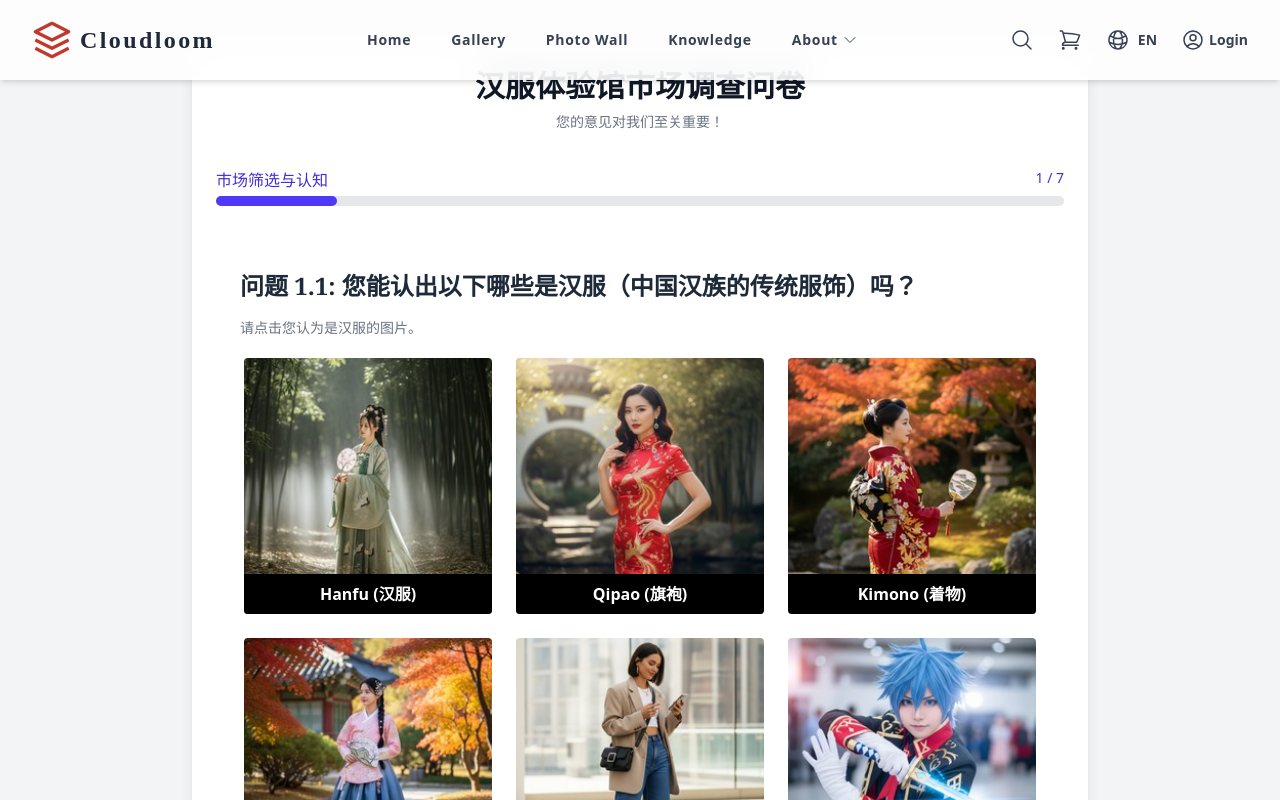
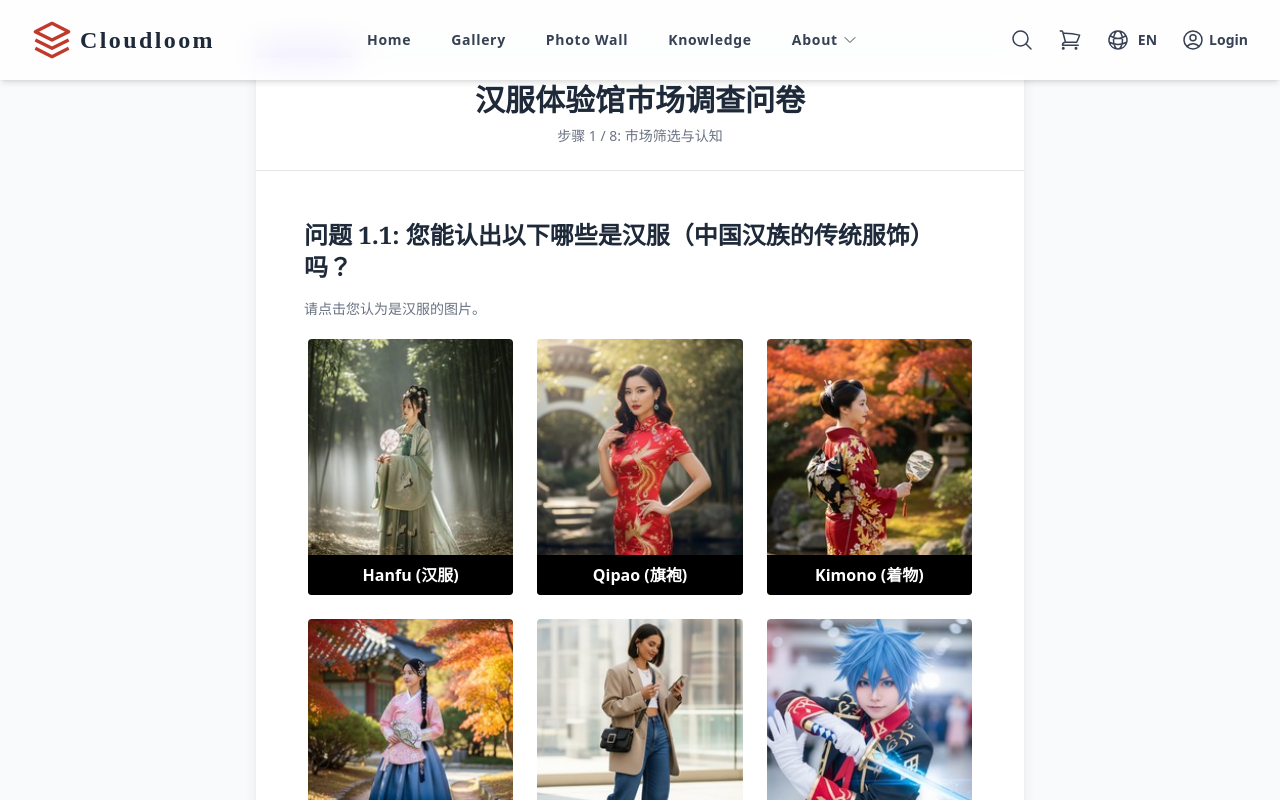
Before and after one commit to yzy-song/Cloudloom, a Vue app: page /survey-page in a window 1280 px wide. Shown: the top 800 px of the page. Built offline with nearby package versions, Linux system fonts and the light colour scheme.

Commit message:
提交之后可以重新开始做问卷

```diff
--- a/src/views/SurveyView.vue
+++ b/src/views/SurveyView.vue
@@ -1,6 +1,6 @@
 <script setup lang="ts">
-import { ref, computed, reactive } from 'vue'
-import { useRouter } from 'vue-router'
+import { ref, computed } from 'vue'
+import Contact from './surveySteps/Contact.vue' // 1. 引入新组件
 import Education from './surveySteps/Education.vue'
 import Feedback from './surveySteps/Feedback.vue'
 import Payment from './surveySteps/Payment.vue'
@@ -8,26 +8,16 @@ import Personal from './surveySteps/Personal.vue'
 import Preferences from './surveySteps/Preferences.vue'
 import Recognition from './surveySteps/Recognition.vue'
 import Service from './surveySteps/Service.vue'
+import BaseLoading from '@/components/ui/BaseLoading.vue'
 import { useApi } from '@/composables/useApi'
 
-const router = useRouter()
-const api = useApi()
-const isSubmitting = ref(false)
-const submissionError = ref<string | null>(null) // Add explicit type annotation
+const surveyApi = useApi()
+const currentStep = ref(0)
+const isLoading = ref(false)
+const submissionSuccess = ref(false)
+const submissionError = ref(null)
 
-const currentStep = ref(0)
-const steps = [
-  { id: 'recognition', title: '市场筛选与认知', component: Recognition },
-  { id: 'education', title: '文化兴趣与动机', component: Education },
-  { id: 'service', title: '产品与服务偏好', component: Service },
-  { id: 'preferences', title: '风格与时长偏好', component: Preferences },
-  { id: 'payment', title: '价格与价值感知', component: Payment },
-  { id: 'personal', title: '用户画像与营销', component: Personal },
-  { id: 'feedback', title: '您的宝贵意见', component: Feedback },
-]
-
-// surveyData 保持不变
-const surveyData = reactive({
+const initialSurveyData = {
   recognizedItems: [],
   residence: '',
   channel: '',
@@ -47,91 +37,109 @@ const surveyData = reactive({
   },
   sharingLikelihood: null,
   feedback: '',
-})
+  // 新增联系信息字段
+  name: '',
+  email: '',
+  phone: '',
+}
+
+// 2. 在数据结构中添加 contact 字段
+const surveyData = ref({ ...initialSurveyData })
+
+// 3. 将新组件添加到步骤列表中
+const steps = [
+  { title: '市场筛选与认知', component: Recognition },
+  { title: '文化兴趣与动机', component: Education },
+  { title: '产品与服务偏好 (1/2)', component: Service },
+  { title: '产品与服务偏好 (2/2)', component: Preferences },
+  { title: '价格与价值感知', component: Payment },
+  { title: '关于您', component: Personal },
+  { title: '留下联系方式 (选填)', component: Contact }, // 新增的步骤
+  { title: '您的宝贵意见', component: Feedback },
+]
 
 const totalSteps = steps.length
+const progress = computed(() => ((currentStep.value + 1) / totalSteps) * 100)
 
-const progress = computed(() => {
-  return ((currentStep.value + 1) / totalSteps) * 100
-})
-
-function nextStep() {
+const nextStep = () => {
   if (currentStep.value < totalSteps - 1) currentStep.value++
 }
 
-function prevStep() {
+const prevStep = () => {
   if (currentStep.value > 0) currentStep.value--
 }
 
 async function submitSurvey() {
-  isSubmitting.value = true
+  isLoading.value = true
   submissionError.value = null
   try {
-    const response = await api.post('/survey/responses', { answers: surveyData })
-    if (response) router.push({ name: 'home', query: { survey_completed: 'true' } })
+    const response = await surveyApi.post('/survey/responses', surveyData.value)
+    if (response) submissionSuccess.value = true
+    else throw new Error('Submission failed with no specific error code.')
   } catch (error) {
-    console.error('Failed to submit survey:', error)
-    submissionError.value = '提交失败，请稍后重试。'
+    submissionError.value =
+      (error as any).response?.data?.message ||
+      (error as any).message ||
+      'An unknown error occurred.'
+    console.error('Survey submission error:', error)
   } finally {
-    isSubmitting.value = false
+    isLoading.value = false
   }
+}
+
+function restartSurvey() {
+  submissionSuccess.value = false
+  submissionError.value = null
+  currentStep.value = 0
+  surveyData.value = { ...initialSurveyData }
 }
 </script>
 
 <template>
-  <div class="bg-gray-100 dark:bg-gray-900 min-h-screen">
-    <div class="container mx-auto px-4 py-8 md:py-12">
+  <div class="bg-gray-50 dark:bg-gray-900 min-h-screen py-8 md:py-12">
+    <div class="container mx-auto px-4">
       <div
-        class="max-w-4xl mx-auto bg-white dark:bg-gray-800 rounded-2xl shadow-lg overflow-hidden"
+        v-if="!submissionSuccess"
+        class="max-w-3xl mx-auto bg-white dark:bg-gray-800 rounded-lg shadow-lg overflow-hidden"
       >
-        <div class="px-4 py-5 sm:px-6">
-          <h1 class="text-2xl md:text-3xl font-bold text-center text-gray-900 dark:text-white">
+        <!-- Progress Bar -->
+        <div class="bg-gray-200 dark:bg-gray-700 h-2.5">
+          <div class="bg-indigo-600 h-2.5" :style="{ width: `${progress}%` }" />
+        </div>
+
+        <div class="p-4 md:p-6 border-b border-gray-200 dark:border-gray-700">
+          <h1 class="text-2xl md:text-3xl font-bold text-center text-gray-800 dark:text-gray-200">
             汉服体验馆市场调查问卷
           </h1>
-          <p class="mt-2 text-center text-sm text-gray-500 dark:text-gray-400">
-            您的意见对我们至关重要！
+          <p class="text-center text-sm text-gray-500 mt-2">
+            步骤 {{ currentStep + 1 }} / {{ totalSteps }}: {{ steps[currentStep].title }}
           </p>
         </div>
 
-        <!-- Progress Bar -->
-        <div class="px-6 py-4">
-          <div class="flex justify-between mb-1">
-            <span class="text-base font-medium text-indigo-700 dark:text-white">{{
-              steps[currentStep].title
-            }}</span>
-            <span class="text-sm font-medium text-indigo-700 dark:text-white"
-              >{{ currentStep + 1 }} / {{ totalSteps }}</span
-            >
-          </div>
-          <div class="w-full bg-gray-200 rounded-full h-2.5 dark:bg-gray-700">
-            <div class="bg-indigo-600 h-2.5 rounded-full" :style="{ width: `${progress}%` }"></div>
-          </div>
-        </div>
-
-        <!-- Dynamic Component for current step -->
+        <!-- Dynamic Component for survey steps -->
         <div class="p-4 md:p-6 min-h-[400px]">
           <keep-alive>
             <component :is="steps[currentStep].component" v-model:surveyData="surveyData" />
           </keep-alive>
         </div>
 
-        <!-- Navigation Buttons -->
-        <div
-          class="bg-gray-50 dark:bg-gray-700 px-4 py-4 sm:px-6 flex justify-between items-center"
-        >
+        <!-- Navigation -->
+        <div class="bg-gray-50 dark:bg-gray-800/50 px-4 py-3 sm:px-6 flex justify-between">
           <button
             v-if="currentStep > 0"
-            class="px-6 py-2 border border-gray-300 dark:border-gray-500 rounded-md shadow-sm text-sm font-medium text-gray-700 dark:text-gray-200 bg-white dark:bg-gray-600 hover:bg-gray-50 dark:hover:bg-gray-500 focus:outline-none focus:ring-2 focus:ring-offset-2 focus:ring-indigo-500 transition-colors"
+            :disabled="isLoading"
+            class="inline-flex justify-center rounded-md border border-transparent bg-gray-600 py-2 px-4 text-sm font-medium text-white shadow-sm hover:bg-gray-700 focus:outline-none focus:ring-2 focus:ring-gray-500 focus:ring-offset-2 disabled:opacity-50"
             @click="prevStep"
           >
             上一步
           </button>
-          <div v-else></div>
-          <!-- Placeholder to keep Next button on the right -->
+          <div v-else />
+          <!-- Spacer -->
 
           <button
             v-if="currentStep < totalSteps - 1"
-            class="px-6 py-2 border border-transparent rounded-md shadow-sm text-sm font-medium text-white bg-indigo-600 hover:bg-indigo-700 focus:outline-none focus:ring-2 focus:ring-offset-2 focus:ring-indigo-500 transition-colors"
+            :disabled="isLoading"
+            class="inline-flex justify-center rounded-md border border-transparent bg-indigo-600 py-2 px-4 text-sm font-medium text-white shadow-sm hover:bg-indigo-700 focus:outline-none focus:ring-2 focus:ring-indigo-500 focus:ring-offset-2 disabled:opacity-50"
             @click="nextStep"
           >
             下一步
@@ -139,16 +147,41 @@ async function submitSurvey() {
 
           <button
             v-if="currentStep === totalSteps - 1"
-            class="px-6 py-2 border border-transparent rounded-md shadow-sm text-sm font-medium text-white bg-green-600 hover:bg-green-700 focus:outline-none focus:ring-2 focus:ring-offset-2 focus:ring-green-500 transition-colors"
-            :disabled="isSubmitting"
+            :disabled="isLoading"
+            class="inline-flex items-center justify-center rounded-md border border-transparent bg-green-600 py-2 px-4 text-sm font-medium text-white shadow-sm hover:bg-green-700 focus:outline-none focus:ring-2 focus:ring-green-500 focus:ring-offset-2 disabled:opacity-50"
             @click="submitSurvey"
           >
-            {{ isSubmitting ? '提交中...' : '完成并提交' }}
+            <BaseLoading v-if="isLoading" class="w-5 h-5 mr-2" />
+            {{ isLoading ? '提交中...' : '完成并提交' }}
           </button>
         </div>
-        <div v-if="submissionError" class="p-4 text-center text-red-500">
-          {{ submissionError }}
-        </div>
+      </div>
+
+      <!-- Success Message -->
+      <div
+        v-if="submissionSuccess"
+        class="max-w-3xl mx-auto bg-white dark:bg-gray-800 rounded-lg shadow-lg p-8 md:p-12 text-center"
+      >
+        <h2 class="text-3xl font-bold text-green-600 mb-4">提交成功！</h2>
+        <p class="text-gray-600 dark:text-gray-300 mb-8">
+          非常感谢您的参与！您的意见对我们至关重要。
+        </p>
+        <button
+          class="inline-flex justify-center rounded-md border border-transparent bg-indigo-600 py-2 px-4 text-sm font-medium text-white shadow-sm hover:bg-indigo-700 focus:outline-none focus:ring-2 focus:ring-indigo-500 focus:ring-offset-2"
+          @click="restartSurvey"
+        >
+          重新填写问卷
+        </button>
+      </div>
+
+      <!-- Error Message -->
+      <div
+        v-if="submissionError"
+        class="max-w-3xl mx-auto bg-red-100 border border-red-400 text-red-700 px-4 py-3 rounded-lg mt-4"
+        role="alert"
+      >
+        <strong class="font-bold">提交失败!</strong>
+        <span class="block sm:inline">{{ submissionError }}</span>
       </div>
     </div>
   </div>
--- /dev/null
+++ b/src/views/surveySteps/Contact.vue
@@ -0,0 +1,85 @@
+<script setup lang="ts">
+import { computed } from 'vue'
+
+const props = defineProps({
+  surveyData: {
+    type: Object,
+    required: true,
+  },
+})
+const emit = defineEmits(['update:surveyData'])
+
+const localSurveyData = computed({
+  get: () => props.surveyData,
+  set: (value) => {
+    emit('update:surveyData', value)
+  },
+})
+</script>
+
+<template>
+  <div class="p-4 md:p-6">
+    <h2 class="text-xl md:text-2xl font-semibold text-gray-800 dark:text-gray-200 mb-2">
+      最后一步：留下联系方式（可选）
+    </h2>
+    <p class="text-sm text-gray-600 dark:text-gray-400 mb-6">
+      非常感谢您参与本次调查！为了感谢您的宝贵时间，我们未来可能会通过您留下的联系方式发放优惠券或活动通知。所有信息将被严格保密。
+    </p>
+
+    <div class="space-y-4">
+      <!-- 姓名 -->
+      <div>
+        <label for="name" class="block text-sm font-medium text-gray-700 dark:text-gray-300"
+          >姓名 (Name)</label
+        >
+        <div class="mt-1">
+          <input
+            id="name"
+            v-model.trim="localSurveyData.name"
+            type="text"
+            name="name"
+            autocomplete="name"
+            class="block w-full rounded-md border-gray-300 shadow-sm focus:border-indigo-500 focus:ring-indigo-500 sm:text-sm dark:bg-gray-700 dark:border-gray-600 dark:text-gray-200"
+            placeholder="请输入您的姓名"
+          />
+        </div>
+      </div>
+
+      <!-- 邮箱 -->
+      <div>
+        <label for="email" class="block text-sm font-medium text-gray-700 dark:text-gray-300"
+          >邮箱 (Email)</label
+        >
+        <div class="mt-1">
+          <input
+            id="email"
+            v-model.trim="localSurveyData.email"
+            type="email"
+            name="email"
+            autocomplete="email"
+            class="block w-full rounded-md border-gray-300 shadow-sm focus:border-indigo-500 focus:ring-indigo-500 sm:text-sm dark:bg-gray-700 dark:border-gray-600 dark:text-gray-200"
+            placeholder="请输入您的邮箱地址"
+          />
+        </div>
+      </div>
+
+      <!-- 手机号 -->
+      <div>
+        <label for="phone" class="block text-sm font-medium text-gray-700 dark:text-gray-300"
+          >手机号 (Phone)</label
+        >
+        <div class="mt-1">
+          <input
+            id="phone"
+            v-model.trim="localSurveyData.phone"
+            type="tel"
+            name="phone"
+            autocomplete="tel"
+            class="block w-full rounded-md border-gray-300 shadow-sm focus:border-indigo-500 focus:ring-indigo-500 sm:text-sm dark:bg-gray-700 dark:border-gray-600 dark:text-gray-200"
+            placeholder="请输入您的手机号码"
+          />
+        </div>
+      </div>
+    </div>
+  </div>
+</template>
--- a/src/views/surveySteps/Recognition.vue
+++ b/src/views/surveySteps/Recognition.vue
@@ -65,12 +65,12 @@ function handleSelection(item: ClothingItem) {
     // 如果已选择，则取消选择
     const newRecognized = recognized.filter((name: string) => name !== item.name)
     localSurveyData.value = { ...localSurveyData.value, recognizedItems: newRecognized }
-    // 此时 selectionStatus 已被清空，无需额外操作
+    delete selectionStatus[item.id] // 移除视觉状态
   } else {
     // 如果未选择，则进行选择
     const newRecognized = [...recognized, item.name]
     localSurveyData.value = { ...localSurveyData.value, recognizedItems: newRecognized }
-    selectionStatus[item.id] = item.isHanfu ? 'correct' : 'incorrect' // 仅设置当前项的视觉状态
+    selectionStatus[item.id] = item.isHanfu ? 'correct' : 'incorrect' // 设置视觉状态
   }
 }
 
```
